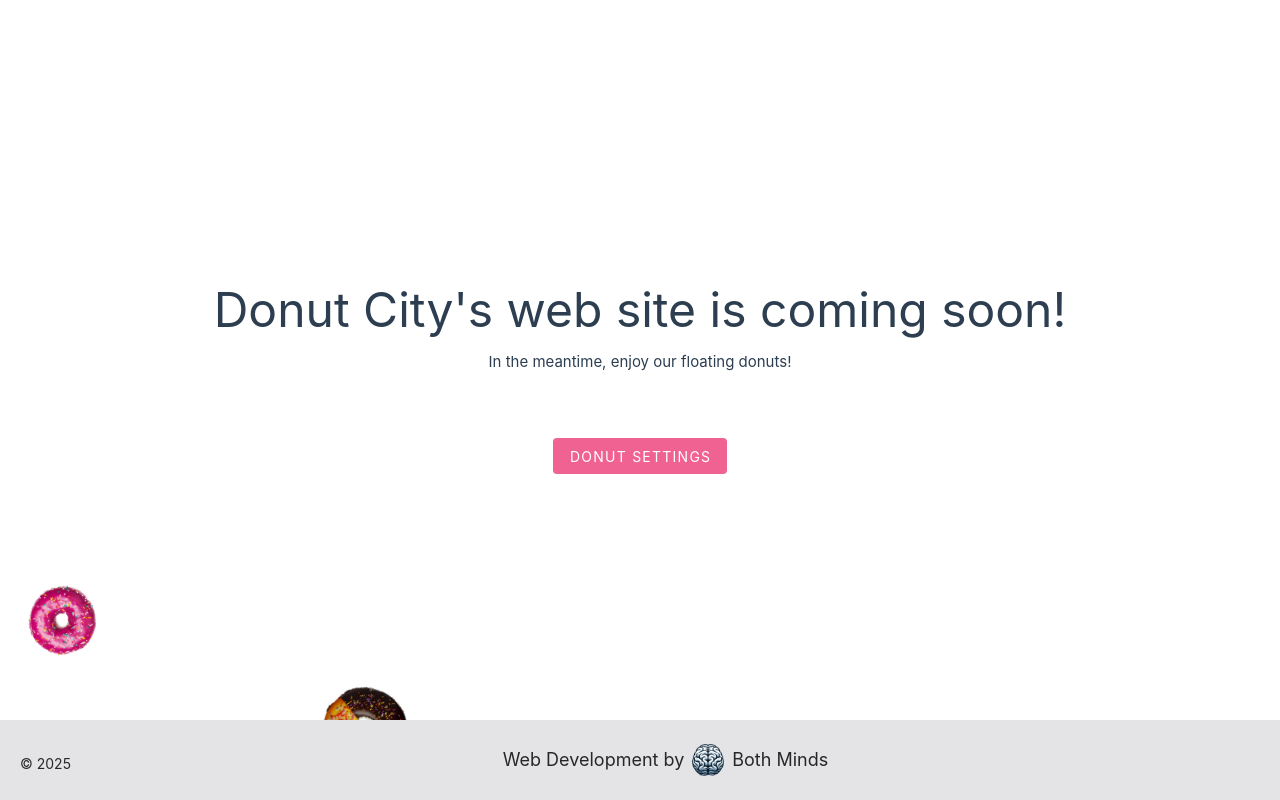
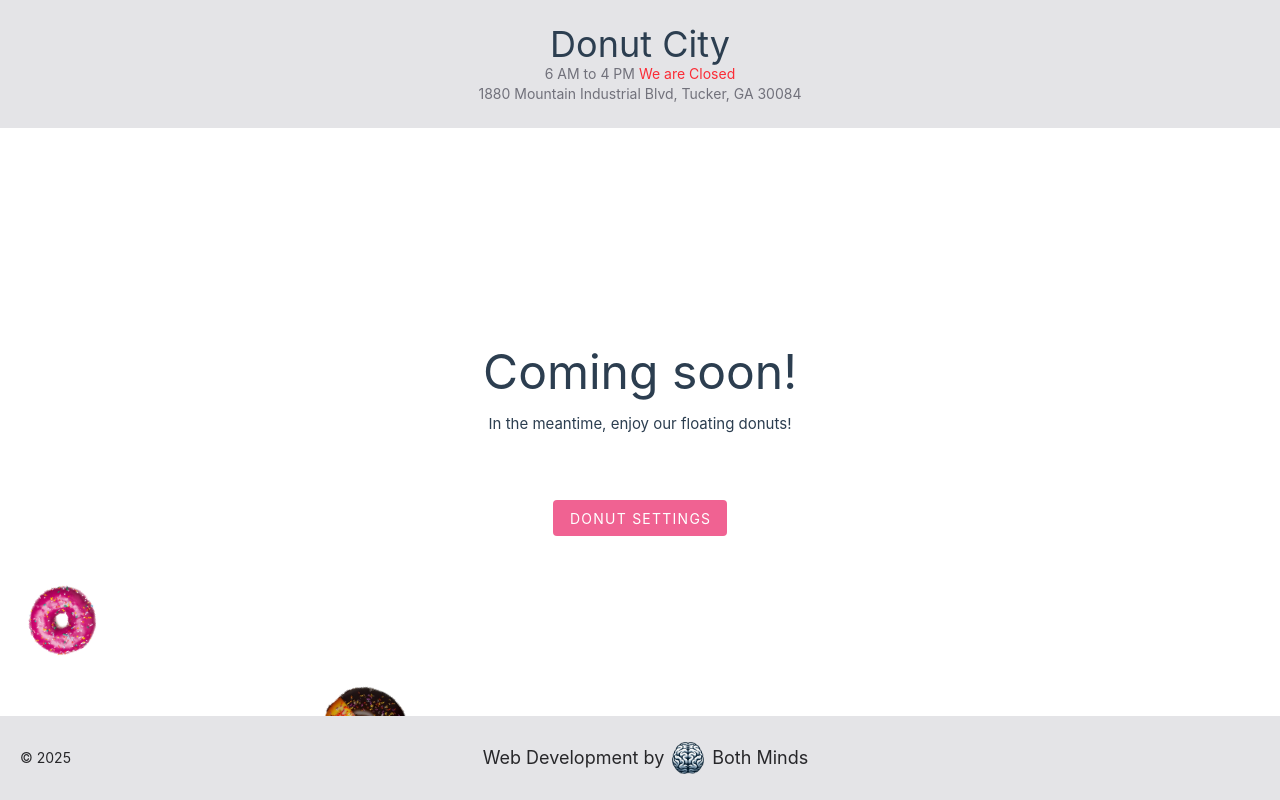
Before and after one commit to bothminds/dc, a Vue app: page / in a window 1280 px wide. Built offline with nearby package versions, Linux system fonts and the light colour scheme.

Commit message:
Hours added

```diff
--- a/src/App.vue
+++ b/src/App.vue
@@ -1,11 +1,13 @@
 <script setup>
 
 import FooterSimple from './components/FooterSimple.vue';
-import TheDonuts from './components/TheDonuts.vue'
+import TheDonuts from './components/TheDonuts.vue';
+import Header from './components/Header.vue';
 
 </script>
 
 <template>
+  <Header></Header>
     <TheDonuts />
     <FooterSimple :company-name="'Both Minds'" />
 </template>
--- a/src/components/FooterSimple.vue
+++ b/src/components/FooterSimple.vue
@@ -1,9 +1,9 @@
 <template>
   <footer class="dark:text-zinc-200 py-6 text-zinc-800 bg-zinc-200 dark:bg-zinc-800 px-5">
-    <div class="container lg:px-10 flex flex-col md:flex-row items-center justify-between">
-      <div class="flex space-x-4 mt-2 md:mt-0 text-sm"
+    <div class=" lg:px-10 flex flex-col md:flex-row items-center justify-between">
+      <div class="flex space-x-4 my-2 text-sm"
         >&copy; {{ currentYear }} </div>
-      <div class="w-auto flex items-center justify-center">
+      <div class="w-auto flextext-center">
              <a
           href="https://bothminds.com"
           target="_blank"
@@ -13,7 +13,7 @@
           <span class="text-lg font-semibold pr-2">Web Development by </span>
 
         <img src="@/assets/images/both_minds_logo.png" alt="Both Minds Logo" class="h-8"/>
-        <span class="text-lg font-semibold pl-2">Both Minds</span>
+        <span class="text-lg font-semibold pl-2 pr-10">Both Minds</span>
         </a>
 
       </div>
--- /dev/null
+++ b/src/components/Header.vue
@@ -0,0 +1,79 @@
+<template>
+  <nav class="py-6 bg-zinc-200 dark:bg-zinc-900/100 px-5">
+    <div class=" lg:px-10 flex flex-col md:flex-row items-center justify-between">
+
+      <div class="flex-1 text-center">
+        <a href="/" class="text-4xl font-bold">
+          Donut City
+        </a>
+        <p class="text-sm text-zinc-500 dark:text-zinc-400">
+          {{ storeStatus().todayHours }}
+          <span class="font-bold" :class="{'text-green-500': storeStatus().isOpen === 'Open', 'text-red-500': storeStatus().isOpen === 'Closed'}">We are {{ storeStatus().isOpen }}</span>
+        </p>
+        <p class="text-sm text-zinc-500 dark:text-zinc-400">
+          1880 Mountain Industrial Blvd, Tucker, GA 30084
+        </p>
+      </div>
+    </div>
+  </nav>
+</template>
+<script>
+export default {
+
+  data() {
+    return {
+      currentYear: new Date().getFullYear(),
+      storeHours: {
+        Monday: { open: 6, close: 16 },
+        Tuesday: { open: 6, close: 16 },
+        Wednesday: { open: 6, close: 16 },
+        Thursday: { open: 6, close: 16 },
+        Friday: { open: 6, close: 16 },
+        Saturday: { open: 6, close: 16 },
+        Sunday: { open: 7, close: 15 }
+      }
+    }
+  },
+  methods: {
+    storeStatus() {
+      // Get current time in EST (America/New_York)
+      const now = new Date();
+      // Convert to EST using toLocaleString
+      const estTime = new Date(now.toLocaleString("en-US", { timeZone: "America/New_York" }));
+      const day = estTime.toLocaleString("en-US", { weekday: "long" });
+      const hour = estTime.getHours();
+      const minute = estTime.getMinutes();
+      const storeHours = this.storeHours[day];
+      // Convert military (24-hour) time to AM/PM format
+      function toAmPm(hour) {
+        const h = Number(hour);
+        const suffix = h >= 12 ? "PM" : "AM";
+        const displayHour = ((h + 11) % 12 + 1);
+        return `${displayHour} ${suffix}`;
+      }
+      // Example usage:
+      var isOpen = "closed";
+      // console.log(hour+1, minute, storeHours.open, storeHours.close);
+      // if (hour+1 === storeHours.open) {
+      //   console.log("Opening Soon", storeHours.open);
+      // }
+      const todayHours = toAmPm(storeHours.open) + ' to ' + toAmPm(storeHours.close);
+      if (hour < storeHours.open && (hour+1 === storeHours.open && minute < 30)) {
+         isOpen = "Closed";
+      } else if (hour+1 === storeHours.open && minute >= 30) {
+        isOpen = "Opening Soon";
+      } else if (hour >= storeHours.open && hour < storeHours.close) {
+        isOpen = "Open";
+      } else if (hour === storeHours.close && minute === 0) {
+        isOpen = "Open";
+      } else {
+        isOpen = "Closed";
+      }
+      return {
+        todayHours,
+        isOpen
+      };
+    }
+  }
+}
+</script>
--- a/src/components/TheDonuts.vue
+++ b/src/components/TheDonuts.vue
@@ -2,7 +2,7 @@
 
   <div class="justify-center items-center flex-1 flex flex-col">
     <div class="flex flex-col items-center justify-center pt-10 space-y-4">
-      <h1 class="lg:text-5xl md:text-3xl text-2xl font-bold mb-4 text-center">Donut City's web site is coming soon!</h1>
+      <h1 class="lg:text-5xl md:text-3xl text-2xl font-bold mb-4 text-center">Coming soon!</h1>
       <h3 class="text-1xl mb-6">In the meantime, enjoy our floating donuts!</h3>
     </div>
 
```
Also changed, not shown: 1 other file (tests, documents, lock files or other folders).
